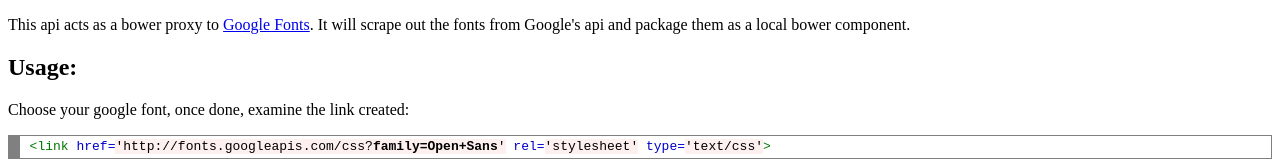
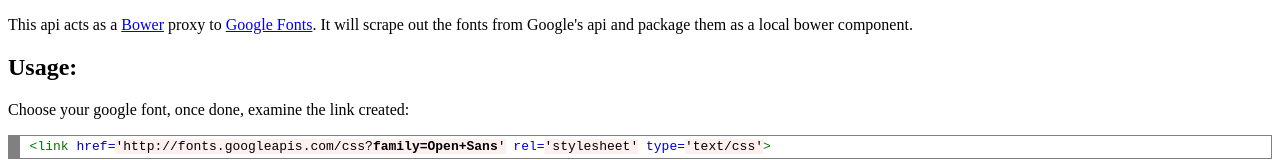
Before and after one commit to CardinalNow/google-fonts-bower-proxy, a website: page index.html in a window 1280 px wide. Shown: the top 160 px of the page. Drawn offline with Linux system fonts and the light colour scheme.

Commit message:
added bower link

```diff
--- a/index.html
+++ b/index.html
@@ -6,7 +6,7 @@
     </head>
     <body>
         <p>
-            This api acts as a bower proxy to <a href="http://www.google.com/fonts/" target="_blank">Google Fonts</a>. It will scrape out the fonts from Google's api and package them as a
+            This api acts as a <a href="http://bower.io/" target="_blank">Bower</a> proxy to <a href="http://www.google.com/fonts/" target="_blank">Google Fonts</a>. It will scrape out the fonts from Google's api and package them as a
             local bower component.
         </p>
 
```
